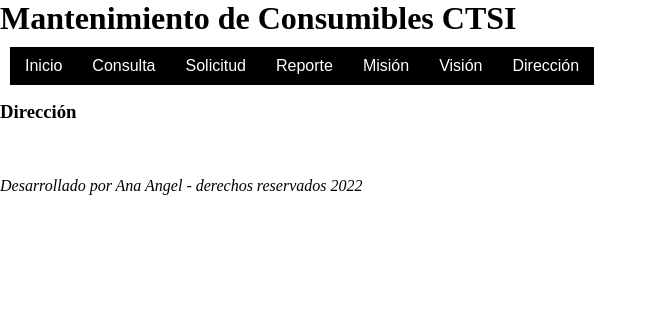
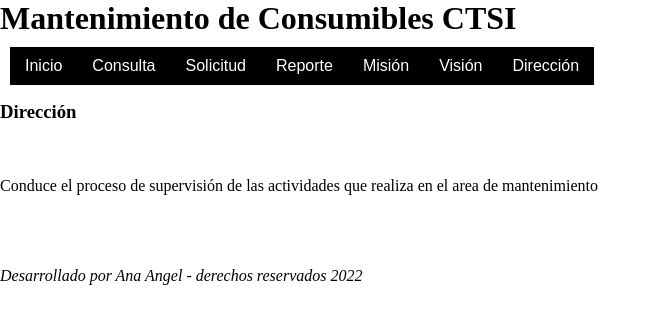
Before and after one commit to EngineerPicon/scmc-ana, a plain HTML site: page direccion.html in a window 1280 px wide. Shown: the whole page, without its empty margins (0-661 px from the left). Drawn offline with Linux system fonts and the light colour scheme.

Commit message:
Update direccion.html

```diff
--- a/direccion.html
+++ b/direccion.html
@@ -23,6 +23,7 @@
    </div>
    <p></br></br></br></p>
    <h3>Dirección</h3><br></br><br>
+<p>Conduce el proceso de supervisión de las actividades que realiza en el area de mantenimiento</p></br></br></br></br>
    <footer><p><i>Desarrollado por Ana Angel - derechos reservados 2022</i></p></footer>
 </body>
 </html>
```
